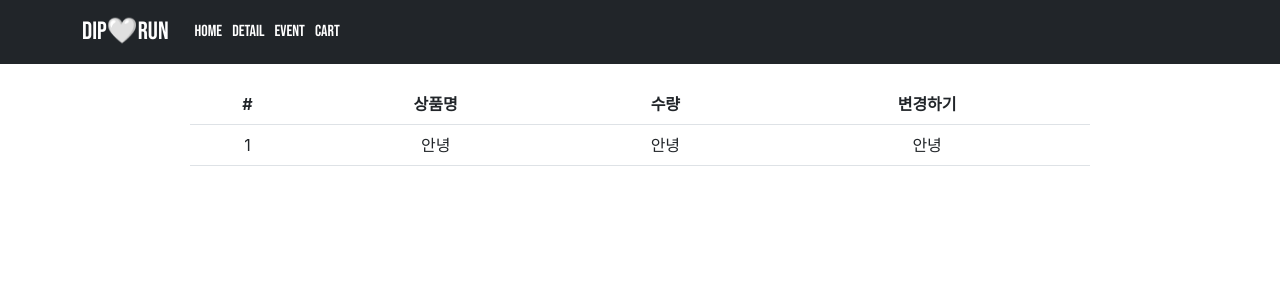
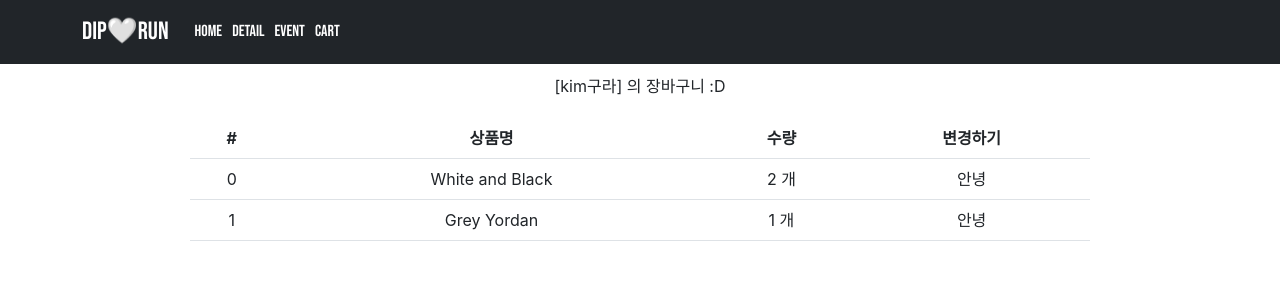
Before and after one commit to kyoungg/react-apple-shop, a React (Create React App) app: page /cart in a window 1280 px wide. Shown: the top 300 px of the page. Built offline with nearby package versions, Linux system fonts and the light colour scheme.

Commit message:
redux 사용해서 store에 state 보관하고 사용

```diff
--- a/package.json
+++ b/package.json
@@ -3,6 +3,7 @@
   "version": "0.1.0",
   "private": true,
   "dependencies": {
+    "@reduxjs/toolkit": "^1.9.5",
     "@testing-library/jest-dom": "^5.16.5",
     "@testing-library/react": "^13.4.0",
     "@testing-library/user-event": "^13.5.0",
@@ -11,6 +12,7 @@
     "react": "^18.2.0",
     "react-bootstrap": "^2.7.4",
     "react-dom": "^18.2.0",
+    "react-redux": "^8.0.5",
     "react-router-dom": "^6.11.2",
     "react-scripts": "5.0.1",
     "styled-components": "^5.3.10",
--- a/src/index.js
+++ b/src/index.js
@@ -4,14 +4,18 @@ import "./index.css";
 import App from "./App";
 import reportWebVitals from "./reportWebVitals";
 import { BrowserRouter } from "react-router-dom";
+import { Provider } from "react-redux";
+import store from "./store";
 
 const root = ReactDOM.createRoot(document.getElementById("root"));
 root.render(
-  <React.StrictMode>
-    <BrowserRouter>
-      <App />
-    </BrowserRouter>
-  </React.StrictMode>
+  <Provider store={store}>
+    <React.StrictMode>
+      <BrowserRouter>
+        <App />
+      </BrowserRouter>
+    </React.StrictMode>
+  </Provider>
 );
 
 // If you want to start measuring performance in your app, pass a function
--- a/src/page/Cart.js
+++ b/src/page/Cart.js
@@ -1,8 +1,14 @@
 import { Table } from "react-bootstrap";
 import styles from "./Cart.module.css";
+import { useSelector } from "react-redux";
 
 const Cart = () => {
+  let user = useSelector((state) => state.user);
+  let cartProducts = useSelector((state) => state.cartProducts);
+  console.log(cartProducts);
   return (
+    <>
+      <div className={styles.username}>[{user}] 의 장바구니 :D</div>
       <Table className={styles.cartList}>
         <thead>
           <tr>
@@ -13,14 +19,19 @@ const Cart = () => {
           </tr>
         </thead>
         <tbody>
-        <tr>
-          <td>1</td>
-          <td>안녕</td>
-          <td>안녕</td>
+          {cartProducts.map((item, index) => {
+            return (
+              <tr key={item.id}>
+                <td>{index}</td>
+                <td>{item.name}</td>
+                <td>{item.count} 개</td>
                 <td>안녕</td>
               </tr>
+            );
+          })}
         </tbody>
       </Table>
+    </>
   );
 };
 
--- a/src/page/Cart.module.css
+++ b/src/page/Cart.module.css
@@ -2,3 +2,7 @@
   width: 900px;
   margin: 20px auto;
 }
+
+.username {
+  margin: 10px;
+}
--- /dev/null
+++ b/src/store.js
@@ -0,0 +1,27 @@
+import { configureStore, createSlice } from "@reduxjs/toolkit";
+
+let user = createSlice({
+  name: "user",
+  initialState: "kim구라",
+});
+
+let stock = createSlice({
+  name: "stock",
+  initialState: [10, 20, 11],
+});
+
+let cartProducts = createSlice({
+  name: "cartProducts",
+  initialState: [
+    { id: 0, name: "White and Black", count: 2 },
+    { id: 2, name: "Grey Yordan", count: 1 },
+  ],
+});
+
+export default configureStore({
+  reducer: {
+    user: user.reducer,
+    stock: stock.reducer,
+    cartProducts: cartProducts.reducer,
+  },
+});
```
Also changed, not shown: 1 other file (tests, documents, lock files or other folders). Lines whose indentation alone changed are shown as unchanged.
